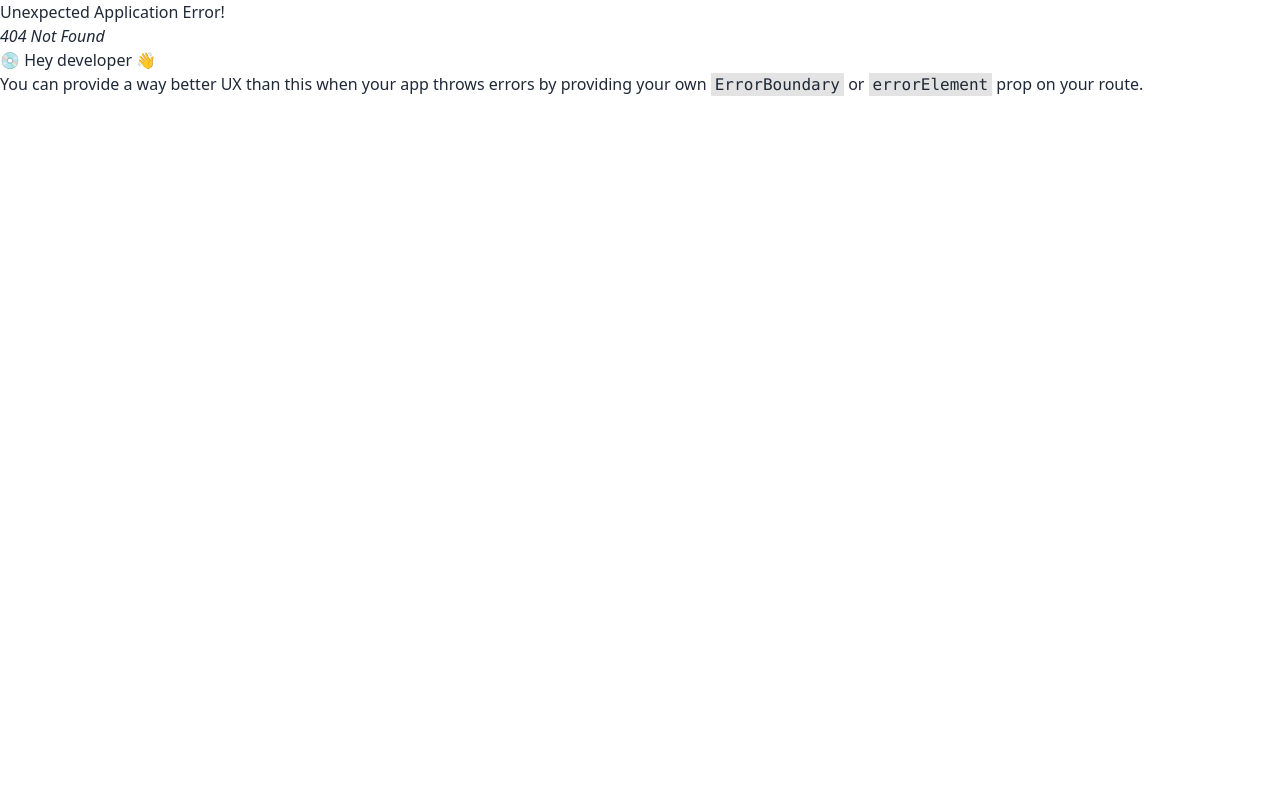
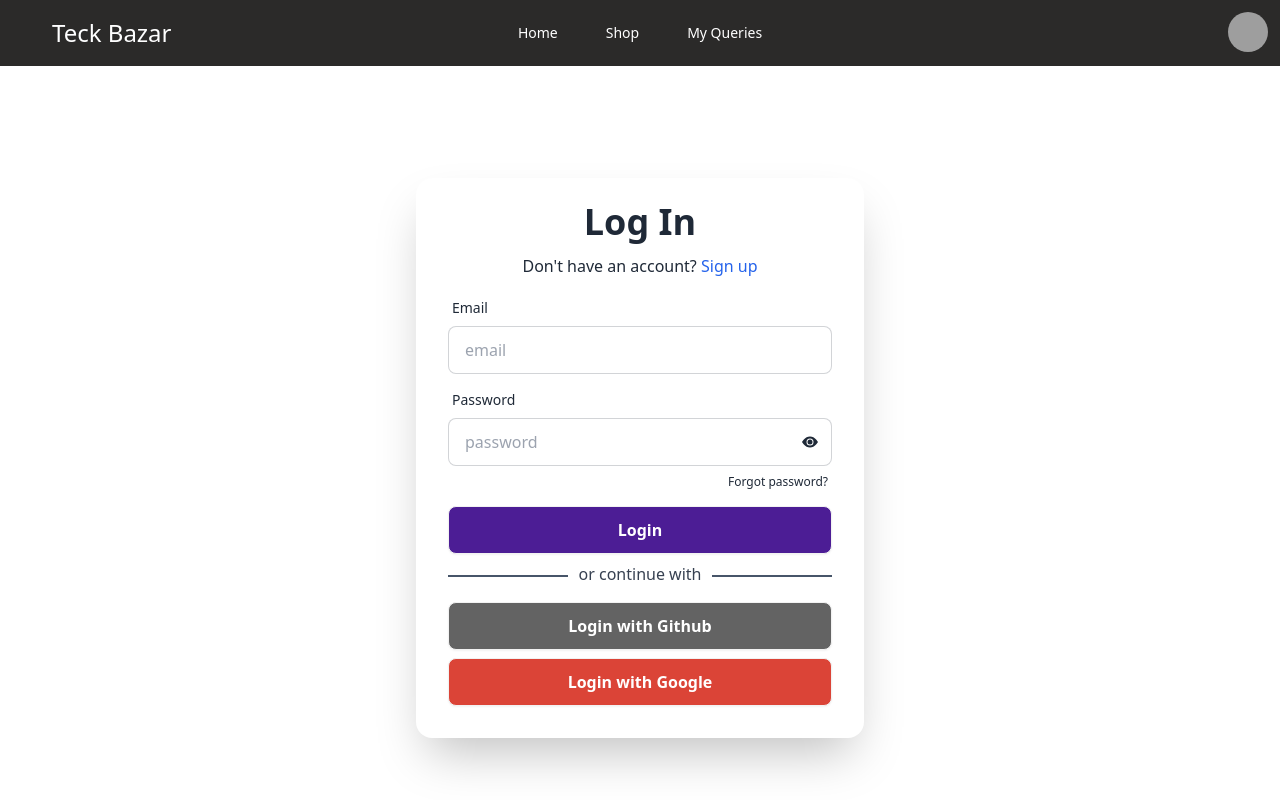
Before and after one commit to MehediMehad/Rimberio_client, a React (Vite) app: page /login in a window 1280 px wide. Before the commit this address had no page. Built offline with nearby package versions, Linux system fonts and the light colour scheme; no server answers; grey boxes are pictures that could not be loaded.

Commit message:
login with firebase done

```diff
--- /dev/null
+++ b/src/components/Login.jsx
@@ -0,0 +1,75 @@
+import { useContext, useState } from "react";
+import { NavLink } from "react-router-dom";
+import { BsEyeFill, BsEyeSlash } from "react-icons/bs";
+import { AuthContext } from "../providers/AuthProvider";
+
+
+const Login = () => {
+    const { signInUser , googleLogIn } = useContext(AuthContext)
+    const [showPassword, setShowPassword] = useState(false)
+    // const navigate = useNavigate()
+
+
+    // login
+    const handleLogIn = e =>{
+        e.preventDefault();
+        const form = e.target;
+        const email = form.email.value;
+        const password = form.password.value;
+
+        signInUser(email, password)
+        .then(result =>{
+            console.log(result.user);
+        })
+        .catch(error =>{
+            console.log(error);
+        })
+
+    }
+
+    return (
+        <div className="card shrink-0 md:w-[448px] md:mt-28 mx-auto shadow-2xl bg-base-100">
+            <h1 className="font-bold text-4xl mt-6 text-center">Log In</h1>
+            <p className="text-base text-center mt-3">Don&apos;t have an account?<span className="text-blue-600"> <NavLink to='/register'>Sign up</NavLink> </span></p>
+            <form onSubmit={handleLogIn} className="card-body">
+                <div className="form-control -mt-5">
+                    <label className="label">
+                        <span className="label-text">Email</span>
+                    </label>
+                    <input name="email" type="email" placeholder="email" className="input input-bordered" required />
+                </div>
+                <div className="form-control">
+                    <label className="label">
+                        <span className="label-text">Password</span>
+                    </label>
+                    <input type={showPassword ? "text" : "password"} name="password"
+                        placeholder="password" className="input input-bordered" required />
+                    <label className="label">
+                    <div className="relative">
+                            <p onClick={() => setShowPassword(!showPassword)} className=" cursor-pointer absolute bottom-8 md:left-[350px] left-[290px]"> {showPassword ? <BsEyeSlash></BsEyeSlash> : <BsEyeFill></BsEyeFill>} </p>
+                        </div>
+                        <a href="#" className="label-text-alt link link-hover">Forgot password?</a>
+                    </label>
+                </div>
+                <div className="form-control">
+                    <button className="btn bg-violet-900 text-white text-base font-bold hover:bg-violet-800 hover:scale-105">Login</button>
+                </div>
+                <div className="flex items-center justify-around">
+                    <hr className="w-[120px] border  border-slate-600 mt-1" /> <p className="text-base text-gray-700 text-center">or continue with</p> <hr className="w-[120px] border  border-slate-600 mt-1" />
+                </div>
+            </form>
+            <div className="card-body -mt-12">
+                <div className="form-control ">
+                    <button className="btn bg-[#4d4d4ddf] text-white text-base font-bold hover:bg-[#4d4d4ddf] hover:scale-105">Login with Github</button>
+                </div>
+                <div className="form-control ">
+                    <button onClick={() => googleLogIn()}
+                     className="btn bg-[#db4437] text-white text-base font-bold hover:bg-[#db4437] hover:scale-105">Login with Google</button>
+                </div>
+            </div>
+
+        </div>
+    );
+};
+
+export default Login;
--- a/src/providers/AuthProvider.jsx
+++ b/src/providers/AuthProvider.jsx
@@ -1,6 +1,6 @@
-import { GoogleAuthProvider, createUserWithEmailAndPassword, getAuth, signInWithPopup } from "firebase/auth";
+import { GoogleAuthProvider, createUserWithEmailAndPassword, getAuth, onAuthStateChanged, signInWithEmailAndPassword, signInWithPopup } from "firebase/auth";
 import PropTypes from 'prop-types';
-import { createContext, useState } from "react";
+import { createContext, useEffect, useState } from "react";
 import app from "../Firebase/firebase.config";
 
 export const AuthContext = createContext()
@@ -18,6 +18,13 @@ const AuthProvider = ({children}) => {
         return createUserWithEmailAndPassword(auth, email, password)
      }
 
+    //  login user
+    const signInUser = (email, password) =>{
+        return signInWithEmailAndPassword(auth, email, password)
+    }
+
+
+
 
      // google login
      const googleLogIn = () =>{
@@ -25,6 +32,20 @@ const AuthProvider = ({children}) => {
          return signInWithPopup(auth, googleProvider)
         }
 
+        //  observer
+    // observer
+    useEffect(() => {
+        const unSubscribe = onAuthStateChanged(auth, currentUser => {
+
+            setLoading(false)
+            if (currentUser) {
+                setUser(currentUser)
+            }
+        })
+        return () => {
+            unSubscribe()
+        }
+    }, [])
 
 
         const userInfo ={
@@ -33,6 +54,7 @@ const AuthProvider = ({children}) => {
         createUser,
         googleLogIn,
         setUser,
+        signInUser,
     }
     return (
         <AuthContext.Provider value={userInfo} >
```
Also changed, not shown: src/Routes/Routes.jsx (+5 -5 lines). Lines whose indentation alone changed are shown as unchanged.
